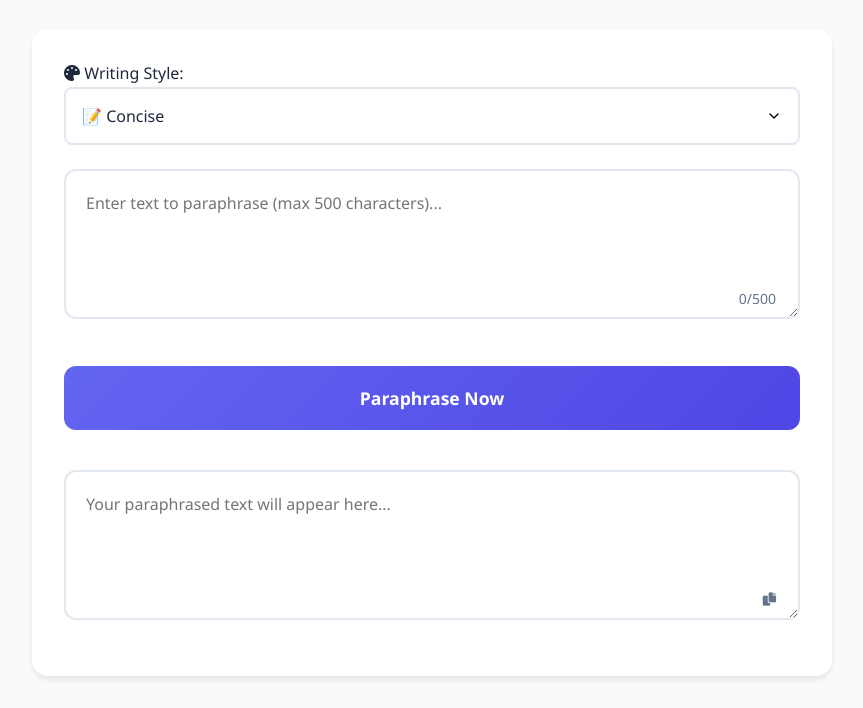
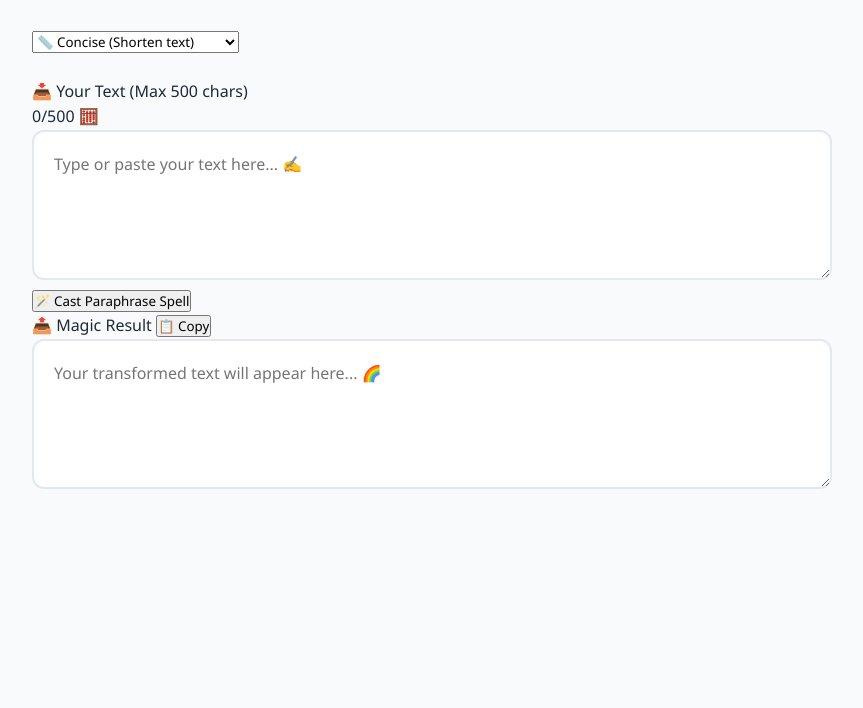
Before and after one commit to tanmaypatange/parahraser, a plain HTML site: page index.html in a window 1280 px wide. Shown: the part 135-843 px from the top of the page, without its empty margins (208-1071 px from the left). After the commit the page ends 800 px from the top, so only its background shows below. Drawn offline with Linux system fonts and the light colour scheme.

Commit message:
Update index.html

```diff
--- a/index.html
+++ b/index.html
@@ -3,55 +3,54 @@
 <head>
     <meta charset="UTF-8">
     <meta name="viewport" content="width=device-width, initial-scale=1.0">
-    <title>AI Paraphraser</title>
+    <title>✨ AI Text Wizard</title>
     <link rel="stylesheet" href="https://cdnjs.cloudflare.com/ajax/libs/font-awesome/6.0.0/css/all.min.css">
     <link rel="stylesheet" href="style.css">
 </head>
 <body>
     <div class="container">
         <div class="header">
-            <h1><i class="fas fa-paragraph"></i> AI Paraphraser</h1>
-            <p class="subtitle">Transform your text with different writing styles</p>
+            <h1>🧙♂️ AI Text Wizard</h1>
+            <p class="subtitle">Transform your text like magic! 🎩✨</p>
         </div>
 
-        <div class="card">
+        <div class="magic-board">
             <div class="style-selector">
-                <label for="styleSelector"><i class="fas fa-palette"></i> Writing Style:</label>
-                <select id="styleSelector" class="modern-select">
-                    <option value="concise">📝 Concise</option>
-                    <option value="elaborate">🎨 Elaborate</option>
-                    <option value="simple">🖌️ Simple</option>
-                    <option value="formal">👔 Formal</option>
-                    <option value="casual">👕 Casual</option>
+                <select id="styleSelector">
+                    <option value="concise">📏 Concise (Shorten text)</option>
+                    <option value="elaborate">🌱 Elaborate (Expand ideas)</option>
+                    <option value="simple">🖍️ Simple (Easy words)</option>
+                    <option value="formal">👔 Formal (Professional tone)</option>
+                    <option value="casual">👟 Casual (Friendly chat)</option>
                 </select>
             </div>
 
-            <div class="input-group">
-                <div class="textarea-container">
-                    <textarea id="inputText"
-                        placeholder="Enter text to paraphrase (max 500 characters)..."
-                        maxlength="500"
-                        spellcheck="false"></textarea>
-                    <div class="char-counter">
-                        <span id="charCount">0</span>/500
-                    </div>
+            <div class="text-box input-box">
+                <div class="box-header">
+                    <span>📥 Your Text (Max 500 chars)</span>
+                    <div class="char-count">0/500 🧮</div>
                 </div>
+                <textarea id="inputText"
+                    placeholder="Type or paste your text here... ✍️"
+                    maxlength="500"
+                    spellcheck="false"></textarea>
+            </div>
 
-                <button id="paraphraseButton" class="gradient-btn">
-                    <span class="btn-text">Paraphrase Now</span>
-                    <div class="spinner"></div>
-                </button>
+            <button id="paraphraseButton" class="magic-button">
+                🪄 Cast Paraphrase Spell
+                <div class="spinner">🌀</div>
+            </button>
 
-                <div class="textarea-container">
-                    <textarea id="outputText"
-                        readonly
-                        placeholder="Your paraphrased text will appear here..."></textarea>
-                    <div class="copy-container">
-                        <button id="copyButton" class="icon-btn">
-                            <i class="fas fa-copy"></i>
-                        </button>
-                    </div>
+            <div class="text-box output-box">
+                <div class="box-header">
+                    <span>📤 Magic Result</span>
+                    <button id="copyButton" class="copy-btn">
+                        📋 Copy
+                    </button>
                 </div>
+                <textarea id="outputText"
+                    readonly
+                    placeholder="Your transformed text will appear here... 🌈"></textarea>
             </div>
         </div>
     </div>
```
